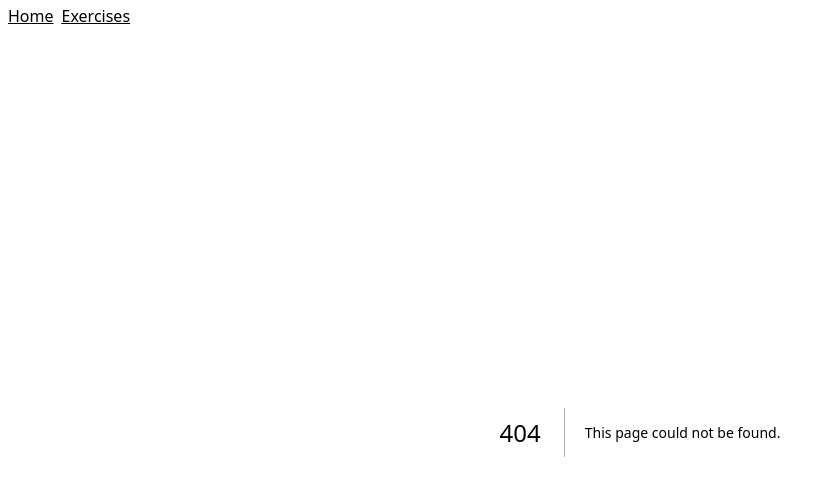
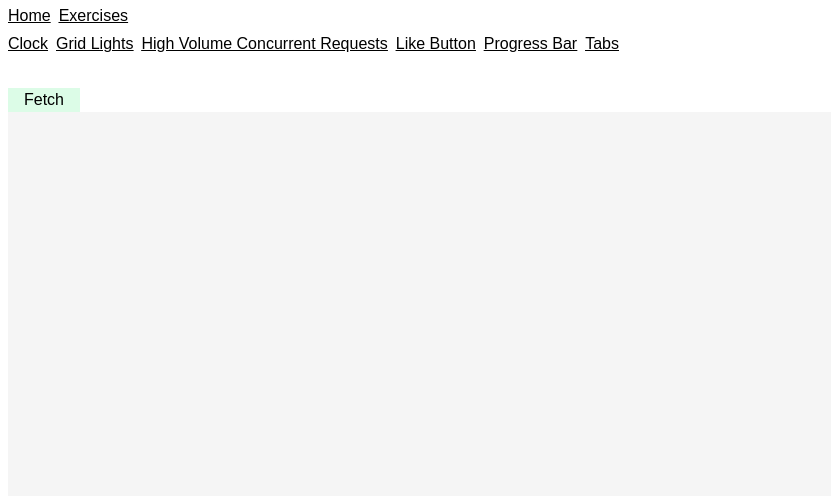
Before and after one commit to skatingincentralpark/react-playground, a Next.js app: page /exercises/high-volume-concurrent-requests in a window 1280 px wide. Before the commit this address had no page. Shown: the top 496 px of the page, without its empty margins (0-831 px from the left). Built offline with nearby package versions, Linux system fonts and the light colour scheme.

Commit message:
Add high volume concurrent requests

```diff
--- /dev/null
+++ b/app/exercises/high-volume-concurrent-requests/page.tsx
@@ -0,0 +1,85 @@
+"use client";
+
+import { useState } from "react";
+import "./styles.css";
+
+async function api({ index }: { index: number }) {
+  return new Promise<string>((resolve, reject) => {
+    const msToInvoke = Math.random() * 1000;
+
+    console.log(`Request ${index} will take ${msToInvoke.toFixed(2)}ms`);
+
+    setTimeout(() => {
+      Math.random() >= 0.5 ? resolve(`Success`) : reject(`Fail`);
+    }, msToInvoke);
+  });
+}
+
+export default function Page() {
+  const requestsToMake = Array(1000).fill(null);
+  const [results, setResults] = useState<string[]>([]);
+  const [loading, setLoading] = useState<boolean>(false);
+
+  const CONCURRENCY_LIMIT = 50;
+
+  async function makeRequests() {
+    console.log("Clicked 🐁");
+    setLoading(true);
+
+    const results: string[] = [];
+
+    let requestsToMakeCopy: number[] = requestsToMake
+      .slice()
+      .map((_, i) => i + 1);
+
+    while (requestsToMakeCopy.length > 0) {
+      const currRequests = requestsToMakeCopy.splice(0, CONCURRENCY_LIMIT);
+
+      const currResults = await Promise.allSettled(
+        currRequests.map(async (val) => await api({ index: val }))
+      );
+
+      const newResults = currResults.map((result) =>
+        result.status === "fulfilled" ? result.value : result.reason
+      );
+
+      results.concat(newResults);
+      setResults((r) => r.concat(newResults));
+    }
+
+    setLoading(false);
+    console.log("Done ⭐️");
+    return results;
+  }
+
+  return (
+    <div>
+      <button
+        className="bg-green-100 border-green-300 px-4 hover:bg-green-200 hover:border-green-400 active:bg-green-300"
+        onClick={makeRequests}
+      >
+        Fetch
+      </button>
+
+      <div className="h-96 w-full bg-neutral-100 overflow-scroll">
+        <div className="grid grid-cols-6 h-fit">
+          {results.map((result, i) => (
+            <div key={i}>
+              <div
+                className={`truncate ${
+                  result === "Success" ? "bg-green-100" : "bg-red-100"
+                }`}
+              >
+                <strong>🧪 Request {i + 1}</strong>: {result}
+              </div>
+            </div>
+          ))}
+          {loading &&
+            Array(CONCURRENCY_LIMIT)
+              .fill(null)
+              .map((_, i) => <div key={i}>🕒 Loading...</div>)}
+        </div>
+      </div>
+    </div>
+  );
+}
--- /dev/null
+++ b/app/exercises/high-volume-concurrent-requests/styles.css
@@ -0,0 +1,3 @@
+body {
+  font-family: sans-serif;
+}
```
Also changed, not shown: app/exercises/high-volume-concurrent-requests/README.md (added).
